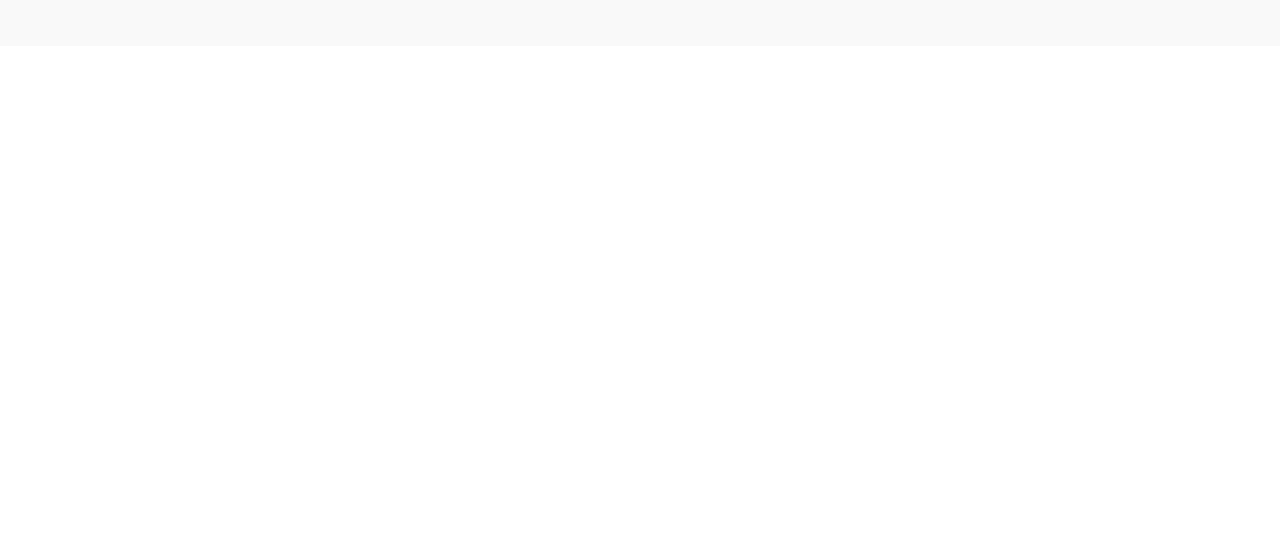
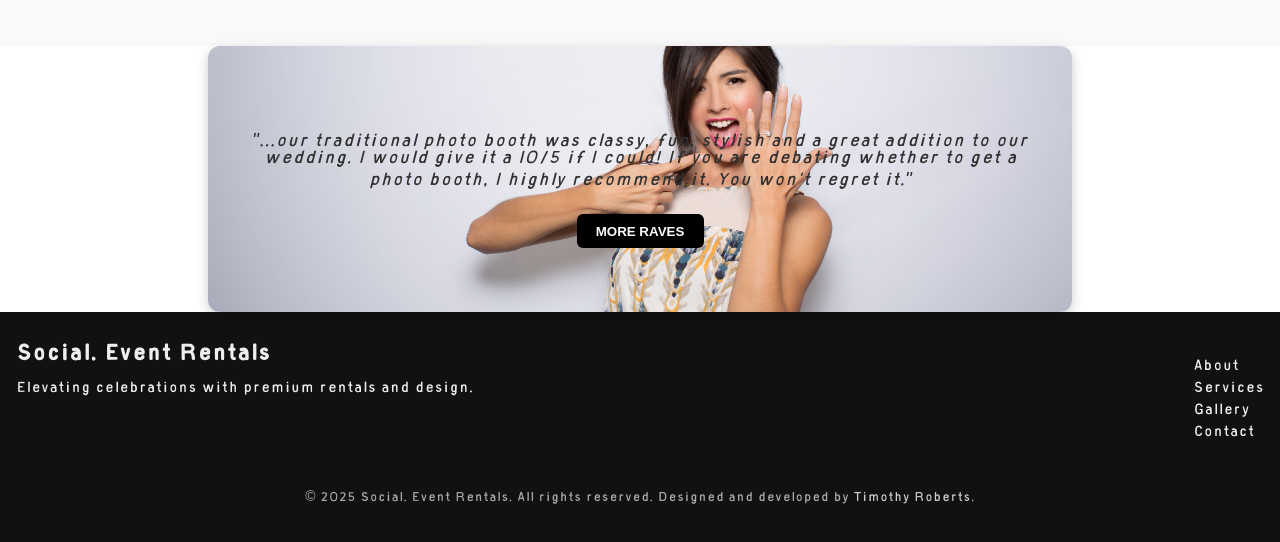
Before and after one commit to timbo84/social., a Next.js app: page / in a window 1280 px wide. Shown: the part 1722-2264 px from the top of the page. Before the commit the page ends 1768 px from the top, so only its background shows below. Built offline with nearby package versions, Linux system fonts and the light colour scheme.

Commit message:
added footer and testimonials

```diff
--- /dev/null
+++ b/app/components/footer/footer.jsx
@@ -0,0 +1,37 @@
+// components/Footer.js
+import Link from "next/link";
+import styles from "./footer.module.css"; // Optional: use CSS Modules
+
+export default function Footer() {
+  return (
+    <footer className={styles.footer}>
+      <div className={styles.container}>
+        <div className={styles.brand}>
+          <h2>Social. Event Rentals</h2>
+          <p>Elevating celebrations with premium rentals and design.</p>
+        </div>
+
+        <nav className={styles.nav}>
+          <ul>
+            <li><Link href="/about">About</Link></li>
+            <li><Link href="/services">Services</Link></li>
+            <li><Link href="/gallery">Gallery</Link></li>
+            <li><Link href="/contact">Contact</Link></li>
+          </ul>
+        </nav>
+
+        {/* <div className={styles.social}>
+          <a href="https://instagram.com" aria-label="Instagram">📸</a>
+          <a href="https://facebook.com" aria-label="Facebook">📘</a>
+          <a href="mailto:info@socialevents.com" aria-label="Email">✉️</a>
+        </div> */}
+      </div>
+
+      <div className={styles.bottom}>
+        <p>&copy; {new Date().getFullYear()} Social. Event Rentals. All rights reserved.
+            Designed and developed by <span className={styles.creator}>Timothy Roberts</span>.
+        </p>
+      </div>
+    </footer>
+  );
+}
--- /dev/null
+++ b/app/components/footer/footer.module.css
@@ -0,0 +1,48 @@
+.footer {
+  background: #111;
+  color: #eee;
+  padding: 2rem 1rem;
+}
+
+.container {
+  display: flex;
+  flex-wrap: wrap;
+  justify-content: space-between;
+  gap: 2rem;
+}
+
+.brand h2 {
+  margin: 0;
+  font-size: 1.5rem;
+}
+
+.nav ul {
+  list-style: none;
+  padding: 0;
+}
+
+.nav li {
+  margin-bottom: 0.5rem;
+}
+
+.nav a {
+  color: #eee;
+  text-decoration: none;
+}
+
+.social a {
+  margin-right: 1rem;
+  font-size: 1.2rem;
+}
+
+.bottom {
+  margin-top: 2rem;
+  text-align: center;
+  font-size: 0.875rem;
+  color: #aaa;
+}
+
+.creator {
+  font-weight: 500;
+  color: #ccc;
+}
--- /dev/null
+++ b/app/components/testimonials/testimonials.jsx
@@ -0,0 +1,21 @@
+import React from 'react';
+import styles from './testimonials.module.css';
+
+const Testimonials = () => {
+  return (
+    <section className={styles.testimonials}>
+      <div className={styles.overlay}>
+        <div className={styles.text}>
+          <p className={styles.quote}>
+            "...our traditional photo booth was classy, fun, stylish and a great addition to our wedding.
+            I would give it a 10/5 if I could! If you are debating whether to get a photo booth,
+            I highly recommend it. You won’t regret it."
+          </p>
+          <button className={styles.button}>MORE RAVES</button>
+        </div>
+      </div>
+    </section>
+  );
+};
+
+export default Testimonials;
--- /dev/null
+++ b/app/components/testimonials/testimonials.module.css
@@ -0,0 +1,45 @@
+.testimonials {
+  position: relative;
+  background-image: url('/images/testimonial.jpeg');
+  background-size: cover;
+  background-position: center;
+  background-repeat: no-repeat;
+  padding: 4rem 2rem;
+  border-radius: 12px;
+  color: #303030;
+  max-width: 800px;
+  margin: 0 auto;
+  box-shadow: 0 4px 12px rgba(0,0,0,0.2);
+}
+
+/* .overlay {
+  background-color: rgba(0, 0, 0, 0.2);
+  padding: 2rem;
+  border-radius: 12px;
+} */
+
+.text {
+  text-align: center;
+}
+
+.quote {
+  font-family: 'customFont', sans-serif;
+  font-weight: 400;
+  font-size: 1.2rem;
+  font-style: italic;
+  margin-bottom: 1.5rem;
+}
+
+.button {
+  background-color: #000000;
+  color: #fafafa;
+  padding: 0.6rem 1.2rem;
+  border: none;
+  border-radius: 6px;
+  font-weight: bold;
+  cursor: pointer;
+}
+
+.button:hover {
+  background-color: #1d1d1d;
+}
--- a/app/layout.js
+++ b/app/layout.js
@@ -1,6 +1,7 @@
 import { Geist, Geist_Mono } from "next/font/google";
 import "./globals.css";
 import Navbar from "./components/Navbar/Navbar";
+import Footer from "./components/footer/footer";
 
 const geistSans = Geist({
   variable: "--font-geist-sans",
@@ -24,6 +25,7 @@ export default function RootLayout({ children }) {
       <body className={`${geistSans.variable} ${geistMono.variable}`}>
         <Navbar />
         {children}
+        <Footer />
       </body>
     </html>
   );
--- a/app/page.js
+++ b/app/page.js
@@ -3,12 +3,14 @@ import styles from "./page.module.css";
 import HeroSection from "./components/hero/hero";
 import CTASection from "./components/cta/cta";
 import Partners from "./components/partners/partners";
+import Testimonials from "./components/testimonials/testimonials";
 
 export default function Home() {
   return (<>
   <HeroSection />
    <CTASection />
    <Partners />
+   <Testimonials />
     </>
   );
 }
```
Also changed, not shown: public/images/testimonial.jpeg (added).
